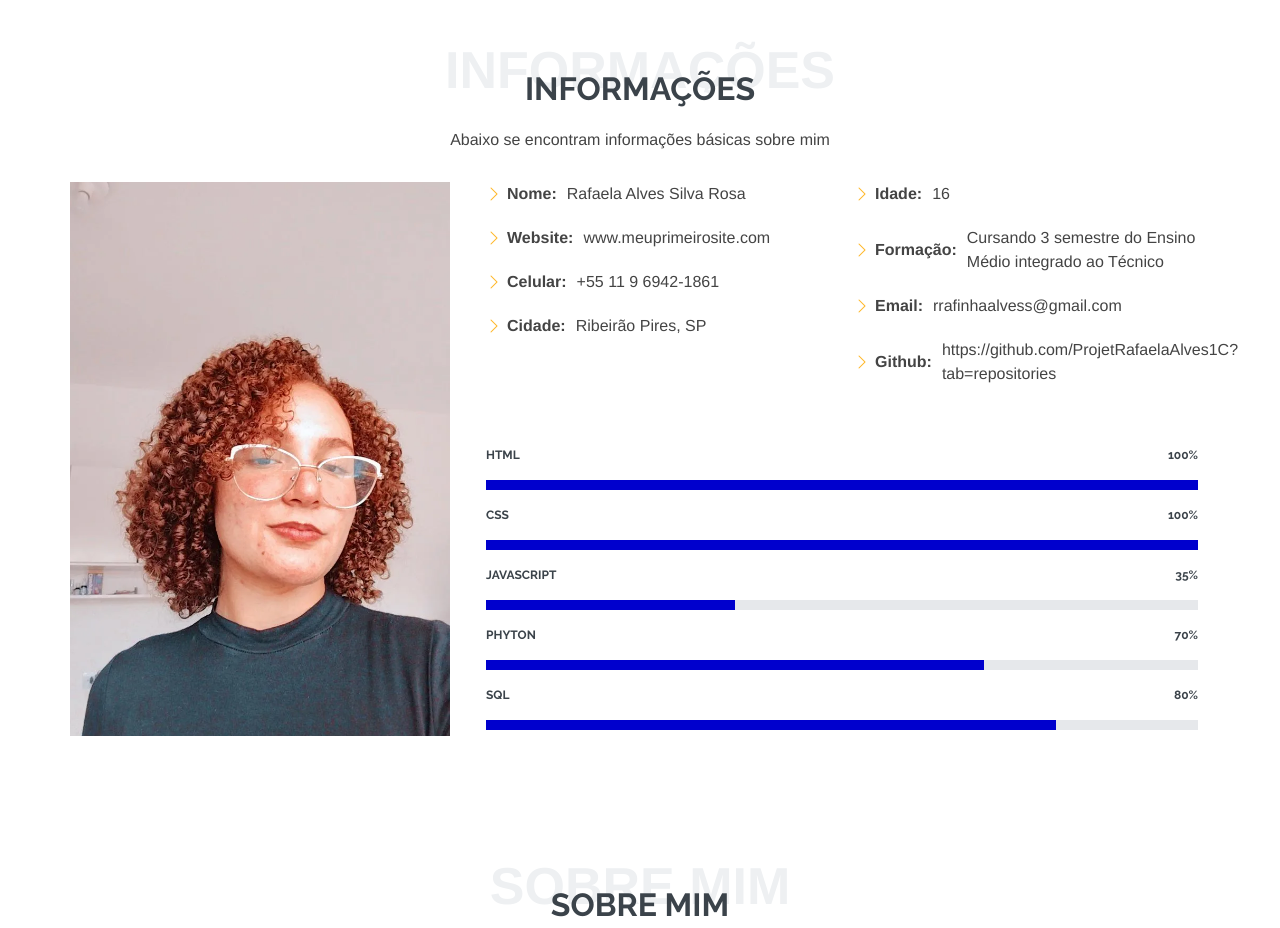
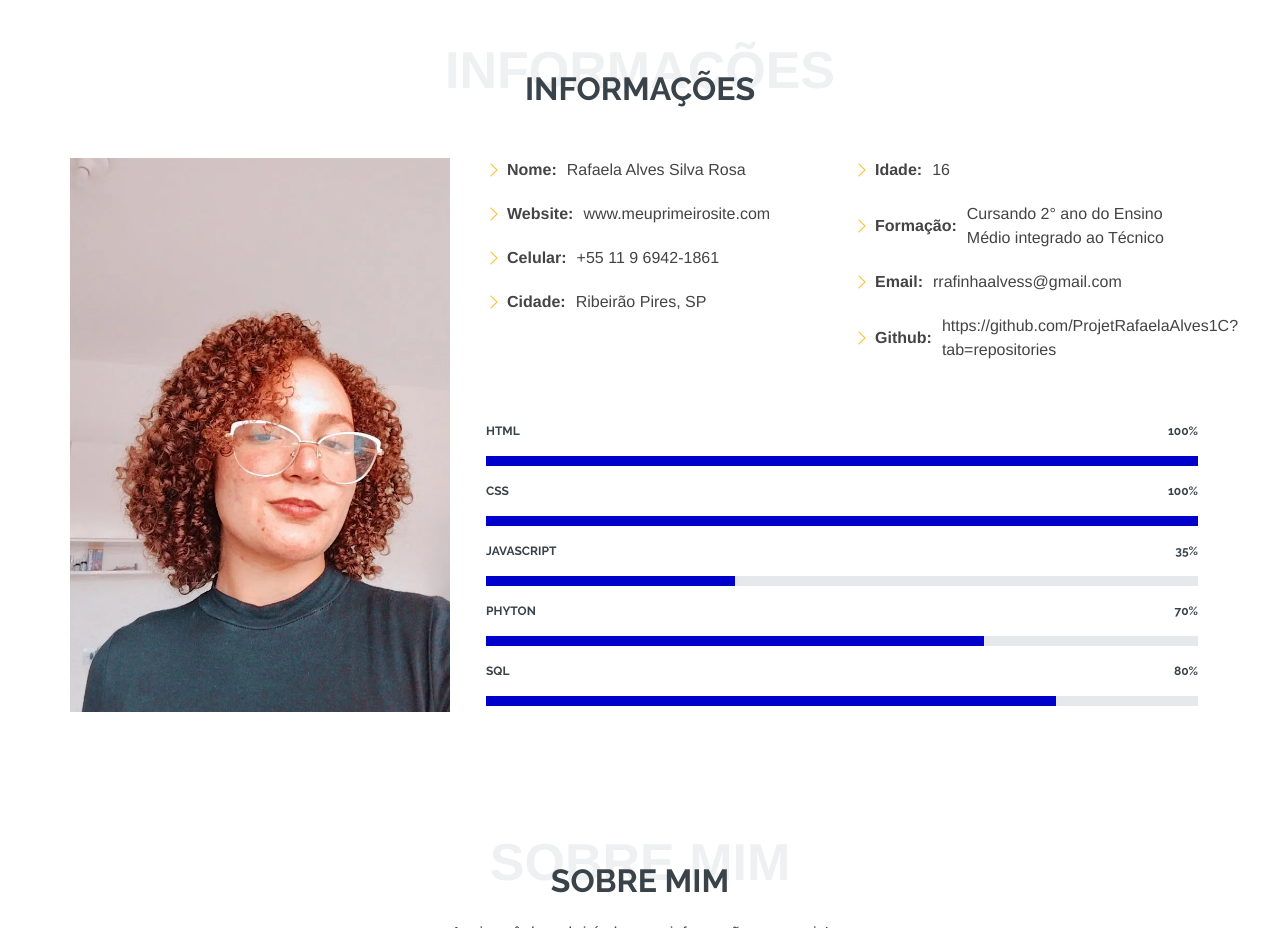
Before and after one commit to RafaelaAlves3c/Curriculo_oficial, a plain HTML site: page index.html in a window 1280 px wide. Shown: the part 820-1748 px from the top of the page. Drawn offline with Linux system fonts and the light colour scheme.

Commit message:
Add files via upload

```diff
--- a/index.html
+++ b/index.html
@@ -70,7 +70,6 @@
         <div class="section-title">
           <span>Informações</span>
           <h2>Informações</h2>
-          <p>Abaixo se encontram informações básicas sobre mim</p>
         </div>
 
         <div class="row">
@@ -89,7 +88,7 @@
                 <div class="col-lg-6">
                   <ul>
                     <li><i class="bi bi-chevron-right"></i> <strong>Idade:</strong> <span>16</span></li>
-                    <li><i class="bi bi-chevron-right"></i> <strong>Formação:</strong> <span>Cursando 3 semestre do Ensino Médio integrado ao Técnico</span></li>
+                    <li><i class="bi bi-chevron-right"></i> <strong>Formação:</strong> <span>Cursando 2° ano do Ensino Médio integrado ao Técnico</span></li>
                     <li><i class="bi bi-chevron-right"></i> <strong>Email:</strong> <span>rrafinhaalvess@gmail.com</span></li>
                     <li><i class="bi bi-chevron-right"></i> <strong>Github:</strong> <span>https://github.com/ProjetRafaelaAlves1C?tab=repositories</span></li>
                   </ul>
```
